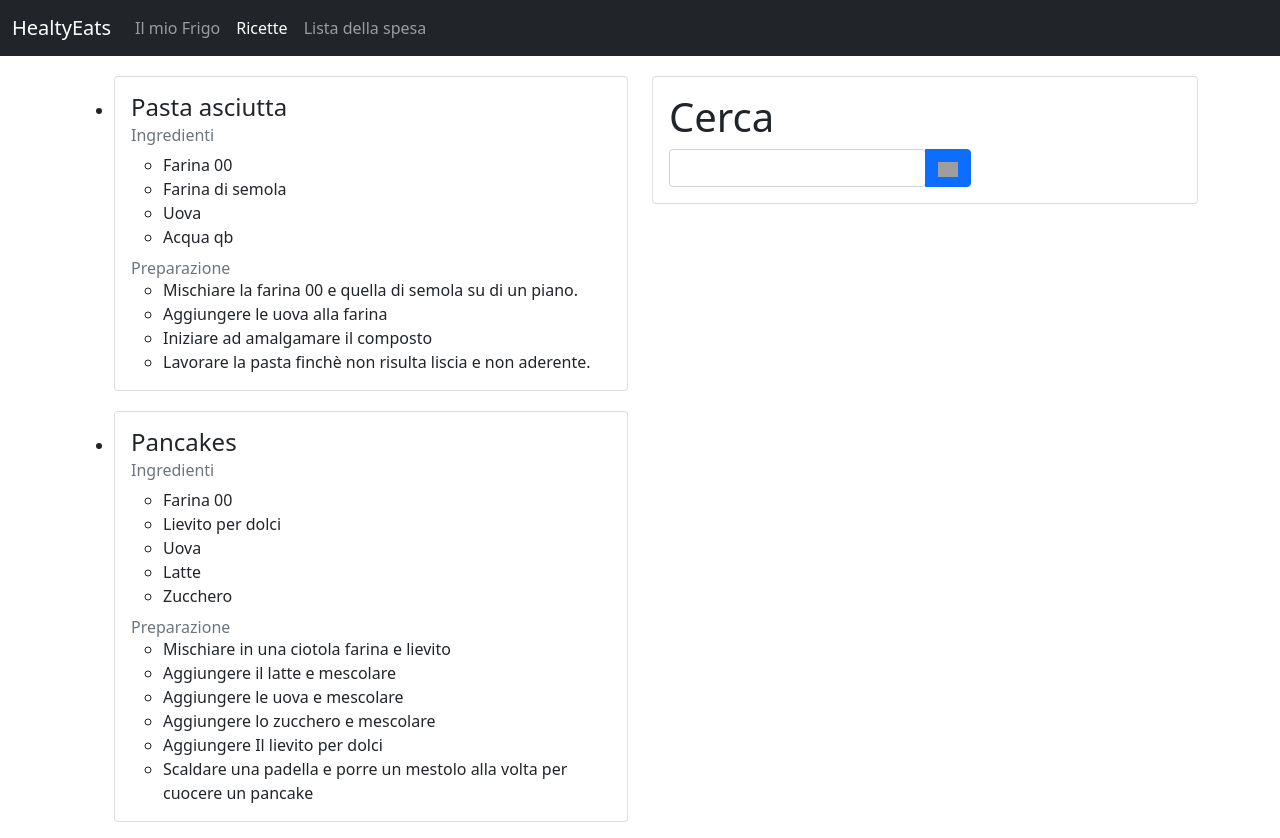
After one commit to follen99/HealtyEats, a Flask app: page /ricette in a window 1280 px wide. The commit adds this page. Run offline with Flask 2, Linux system fonts and the light colour scheme; grey boxes are pictures that could not be loaded.

Commit message:
implementazione UI di base ricette

```diff
--- a/app.py
+++ b/app.py
@@ -6,3 +6,7 @@ app = Flask(__name__)
 @app.route('/')
 def index():
     return render_template('index.html')
+
+@app.route('/ricette')
+def ricette():
+    return render_template('ricette.html')
--- /dev/null
+++ b/templates/ricette.html
@@ -0,0 +1,101 @@
+<!doctype html>
+<html lang="en">
+  <head>
+    <!-- Required meta tags -->
+    <meta charset="utf-8">
+    <meta name="viewport" content="width=device-width, initial-scale=1">
+
+    <!-- Bootstrap CSS -->
+    <link href="https://cdn.jsdelivr.net/npm/bootstrap@5.1.3/dist/css/bootstrap.min.css" rel="stylesheet" integrity="sha384-1BmE4kWBq78iYhFldvKuhfTAU6auU8tT94WrHftjDbrCEXSU1oBoqyl2QvZ6jIW3" crossorigin="anonymous">
+
+    <title>Healty Eats</title>
+    <!-- <link rel="stylesheet" href="assets/css/style.css"> -->
+  </head>
+  <body>
+    <nav class="navbar navbar-dark bg-dark navbar-expand-md md-3" style="margin-bottom: 20px">
+        <div class="container-fluid"><a class="navbar-brand" href="/">HealtyEats</a><button data-bs-toggle="collapse" class="navbar-toggler" data-bs-target="#navcol-1"><span class="visually-hidden">Toggle navigation</span><span class="navbar-toggler-icon"></span></button>
+            <div class="collapse navbar-collapse" id="navcol-1">
+                <ul class="navbar-nav">
+                    <li class="nav-item"><a class="nav-link" href="#">Il mio Frigo</a></li>
+                    <li class="nav-item"><a class="nav-link active" href="/ricette">Ricette</a></li>
+                    <li class="nav-item"><a class="nav-link" href="#">Lista della spesa</a></li>
+                </ul>
+            </div>
+        </div>
+    </nav>
+
+    <div class="container">
+        <div class="row">
+            <div class="col-md-6">
+                <ul>
+                    <li>
+                        <div class="card" style="margin-bottom: 20px;">
+                            <div class="card-body">
+                                <h4 class="card-title">Pasta asciutta</h4>
+                                <h6 class="text-muted card-subtitle mb-2">Ingredienti</h6>
+                                <ul>
+                                    <li>Farina 00</li>
+                                    <li>Farina di semola</li>
+                                    <li>Uova</li>
+                                    <li>Acqua qb</li>
+                                </ul>
+                                <h6 class="text-muted card-subtitle" style="margin: 10px 0px 0px;">Preparazione</h6>
+                                <ul>
+                                    <li>Mischiare la farina 00 e quella di semola su di un piano.</li>
+                                    <li>Aggiungere le uova alla farina</li>
+                                    <li>Iniziare ad amalgamare il composto</li>
+                                    <li>Lavorare la pasta finchè non risulta liscia e non aderente.</li>
+                                </ul>
+                            </div>
+                        </div>
+                    </li>
+                    <li>
+                        <div class="card">
+                            <div class="card-body">
+                                <h4 class="card-title">Pancakes</h4>
+                                <h6 class="text-muted card-subtitle mb-2">Ingredienti</h6>
+                                <ul>
+                                    <li>Farina 00</li>
+                                    <li>Lievito per dolci</li>
+                                    <li>Uova</li>
+                                    <li>Latte</li>
+                                    <li>Zucchero</li>
+                                </ul>
+                                <h6 class="text-muted card-subtitle" style="margin: 10px 0px 0px;">Preparazione</h6>
+                                <ul>
+                                    <li>Mischiare in una ciotola farina e lievito</li>
+                                    <li>Aggiungere il latte e mescolare</li>
+                                    <li>Aggiungere le uova e mescolare</li>
+                                    <li>Aggiungere lo zucchero e mescolare</li>
+                                    <li>Aggiungere Il lievito per dolci</li>
+                                    <li>Scaldare una padella e porre un mestolo alla volta per cuocere un pancake</li>
+                                </ul>
+                            </div>
+                        </div>
+                    </li>
+                </ul>
+            </div>
+            <div class="col-md-6">
+                <div class="card">
+                    <div class="card-body">
+                        <h1 class="card-title">Cerca</h1>
+                        <div class="input-group">
+                            <div class="form-outline"><input type="search" class="form-control"></div><button class="btn btn-primary" type="button"><img src="https://img.icons8.com/material-sharp/24/ffffff/search.png" width="20"></button>
+                        </div>
+                    </div>
+                </div>
+            </div>
+        </div>
+    </div>
+
+
+
+    <script src="https://cdn.jsdelivr.net/npm/bootstrap@5.1.3/dist/js/bootstrap.bundle.min.js" integrity="sha384-ka7Sk0Gln4gmtz2MlQnikT1wXgYsOg+OMhuP+IlRH9sENBO0LRn5q+8nbTov4+1p" crossorigin="anonymous"></script>
+
+    <!-- Option 2: Separate Popper and Bootstrap JS -->
+    <!--
+    <script src="https://cdn.jsdelivr.net/npm/@popperjs/core@2.10.2/dist/umd/popper.min.js" integrity="sha384-7+zCNj/IqJ95wo16oMtfsKbZ9ccEh31eOz1HGyDuCQ6wgnyJNSYdrPa03rtR1zdB" crossorigin="anonymous"></script>
+    <script src="https://cdn.jsdelivr.net/npm/bootstrap@5.1.3/dist/js/bootstrap.min.js" integrity="sha384-QJHtvGhmr9XOIpI6YVutG+2QOK9T+ZnN4kzFN1RtK3zEFEIsxhlmWl5/YESvpZ13" crossorigin="anonymous"></script>
+    -->
+  </body>
+</html>
```
Also changed, not shown: templates/index.html (+6 -3 lines), 4 other files.
